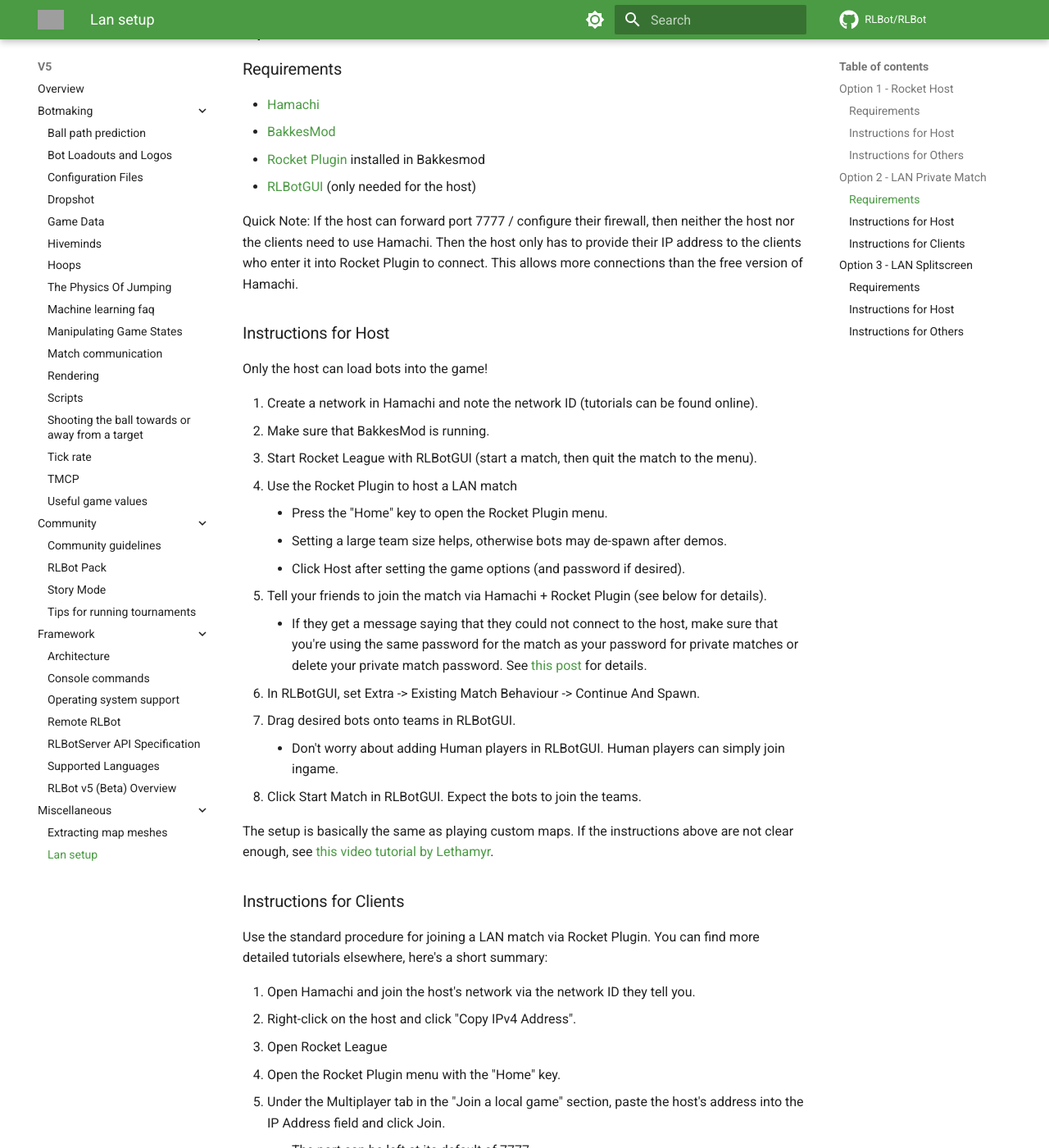
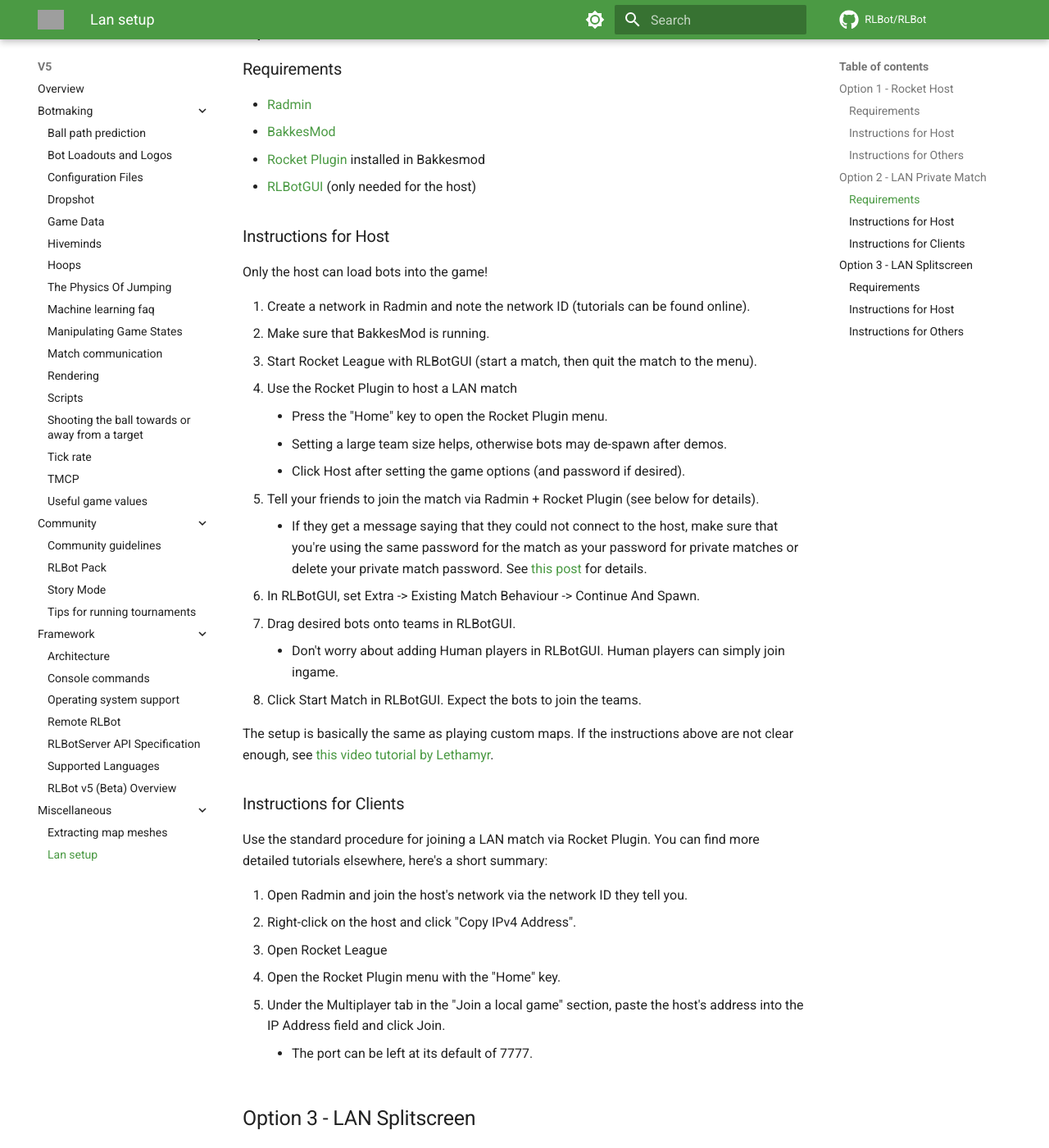
Before and after one commit to RLBot/wiki, an MkDocs documentation site: the page built from docs/v5/miscellaneous/lan-setup.md, in a window 1280 px wide and 1400 px high, scrolled down 1298 px. Shown: the whole window at 82% size. Built offline with MkDocs 1.6.1 and Material for MkDocs 9.7.7, drawn with Linux system fonts in a browser that asks for light colours; comment, search, counter and statistics services are not loaded; some of the changed text lies outside the part shown; grey boxes are pictures that could not be loaded.

Commit message:
Update LAN setup instructions to use Radmin

```diff
--- a/docs/v5/miscellaneous/lan-setup.md
+++ b/docs/v5/miscellaneous/lan-setup.md
@@ -9,7 +9,7 @@
 
 ## Option 1 - Rocket Host
 
-Rocket Host is a match hosting service eliminating the need for Hamachi and similar. As of 2024-12-12 it supports RLBot allowing you to add custom bots to the matches.
+Rocket Host is a match hosting service eliminating the need for Radmin and similar. As of 2024-12-12 it supports RLBot allowing you to add custom bots to the matches.
 
 Please help cover the server expenses by supporting [JetFox on Patreon](https://www.patreon.com/c/WcW).
 
@@ -41,25 +41,23 @@
 
 ### Requirements
 
-- [Hamachi](https://www.vpn.net/)
+- [Radmin](https://www.radmin-vpn.com/)
 - [BakkesMod](http://www.bakkesmod.com/)
 - [Rocket Plugin](https://bakkesplugins.com/plugins/view/26) installed in Bakkesmod
 - [RLBotGUI](http://rlbot.org/) (only needed for the host)
-
-Quick Note: If the host can forward port 7777 / configure their firewall, then neither the host nor the clients need to use Hamachi. Then the host only has to provide their IP address to the clients who enter it into Rocket Plugin to connect. This allows more connections than the free version of Hamachi.
 
 ### Instructions for Host
 
 Only the host can load bots into the game!
 
-1. Create a network in Hamachi and note the network ID (tutorials can be found online).
+1. Create a network in Radmin and note the network ID (tutorials can be found online).
 2. Make sure that BakkesMod is running.
 3. Start Rocket League with RLBotGUI (start a match, then quit the match to the menu).
 4. Use the Rocket Plugin to host a LAN match
     - Press the "Home" key to open the Rocket Plugin menu.
     - Setting a large team size helps, otherwise bots may de-spawn after demos.
     - Click Host after setting the game options (and password if desired).
-5. Tell your friends to join the match via Hamachi + Rocket Plugin (see below for details).
+5. Tell your friends to join the match via Radmin + Rocket Plugin (see below for details).
     - If they get a message saying that they could not connect to the host, make sure that you're using the same password for the match as your password for private matches or delete your private match password. See [this post](https://www.reddit.com/r/bakkesmod/comments/iuyqyc/rocket_plugin_not_working_with_multiplayer/g67kiti/) for details.
 6. In RLBotGUI, set Extra -> Existing Match Behaviour -> Continue And Spawn.
 7. Drag desired bots onto teams in RLBotGUI.
@@ -72,7 +70,7 @@
 
 Use the standard procedure for joining a LAN match via Rocket Plugin. You can find more detailed tutorials elsewhere, here's a short summary:
 
-1. Open Hamachi and join the host's network via the network ID they tell you.
+1. Open Radmin and join the host's network via the network ID they tell you.
 2. Right-click on the host and click "Copy IPv4 Address".
 3. Open Rocket League
 4. Open the Rocket Plugin menu with the "Home" key.
```
